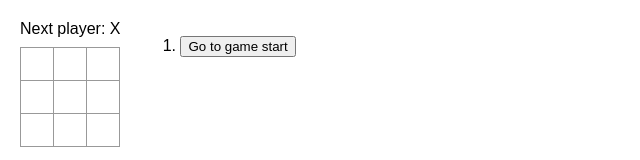
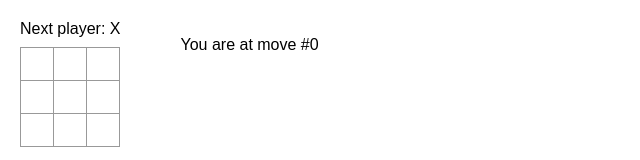
Before and after one commit to taeukkk/react, a React (Create React App) app in the folder tic_tac_toe/src/: page / in a window 1280 px wide. Shown: the top 160 px of the page, without its empty margins (0-640 px from the left). Built offline with nearby package versions, Linux system fonts and the light colour scheme.

Commit message:
current move message

```diff
--- a/tic_tac_toe/src/App.js
+++ b/tic_tac_toe/src/App.js
@@ -128,6 +128,9 @@ export default function Game() {
   }
   const moves = history.map((squares, move) => {
     let description;
+    if (currentMove === move) {
+      return <p key={move}>You are at move #{currentMove}</p>;
+    }
     if (move > 0) {
       description = "Go to move #" + move;
     } else {
```
